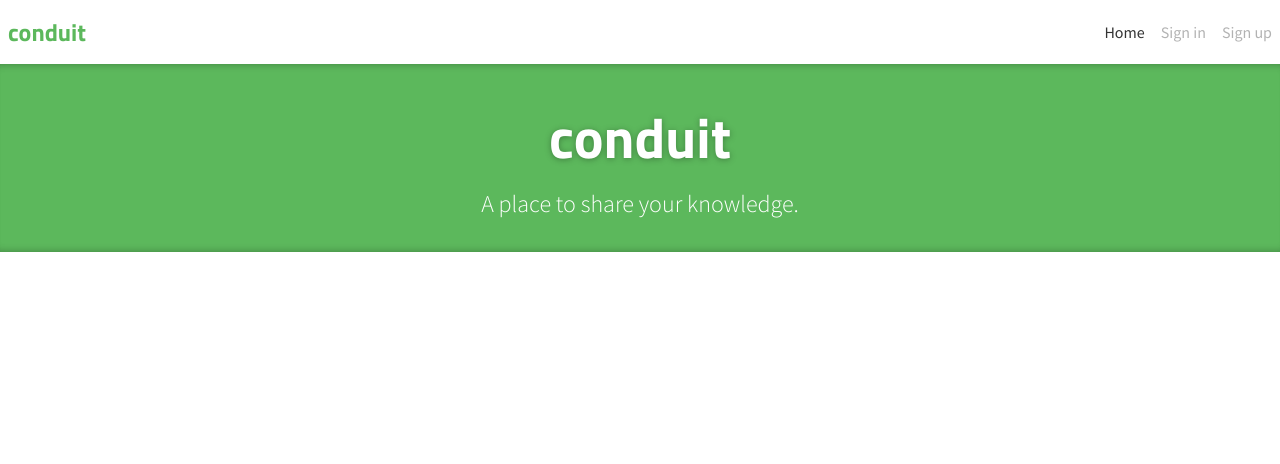
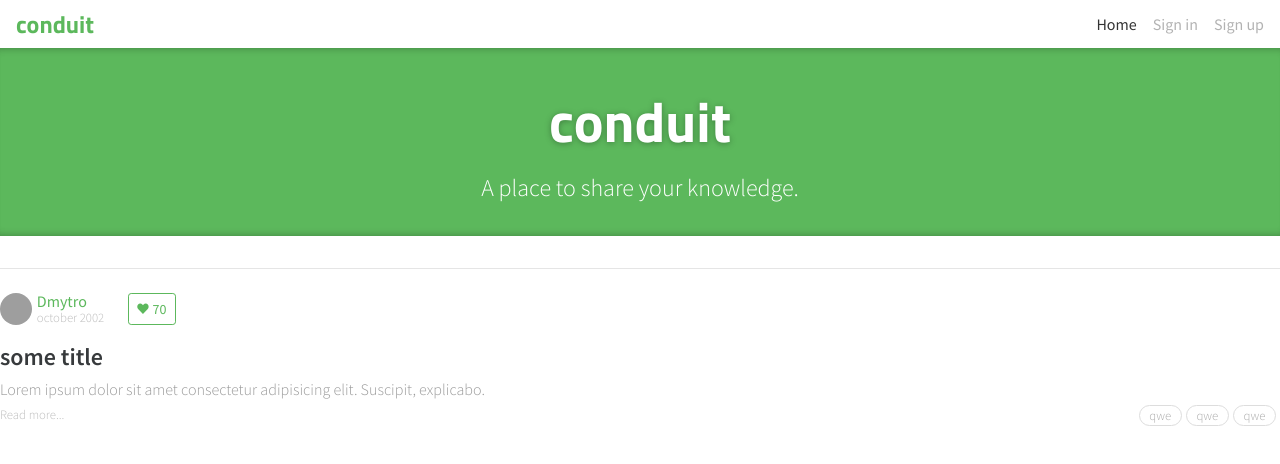
Before and after one commit to Melh1or/conduit-ts-tw-redux, a React (Create React App) app: page / in a window 1280 px wide. Shown: the top 464 px of the page. Built offline with nearby package versions, Linux system fonts and the light colour scheme; grey boxes are pictures that could not be loaded.

Commit message:
Add article

```diff
--- a/public/index.html
+++ b/public/index.html
@@ -21,6 +21,11 @@
       href="https://fonts.googleapis.com/css2?family=Source+Sans+Pro:ital,wght@0,200;0,300;0,400;0,600;0,700;0,900;1,200;1,300;1,400;1,600;1,700;1,900&display=swap"
       rel="stylesheet"
     />
+    <link
+      href="//code.ionicframework.com/ionicons/2.0.1/css/ionicons.min.css"
+      rel="stylesheet"
+      type="text/css"
+    />
     <title>Conduit</title>
   </head>
   <body>
--- a/src/App.tsx
+++ b/src/App.tsx
@@ -1,6 +1,7 @@
 import { FC } from "react";
-import { Banner } from './common/components/banner/banner.component';
+import { Banner } from "./common/components/banner/banner.component";
 import { Header } from "./common/components/header/header.component";
+import { Article } from "./modules/feed/components/article/article.component";
 
 interface AppProps {}
 
@@ -9,6 +10,7 @@
     <div>
       <Header />
       <Banner />
+      <Article />
     </div>
   );
 };
--- a/src/common/components/header/header.component.tsx
+++ b/src/common/components/header/header.component.tsx
@@ -7,14 +7,14 @@
 
 export const Header: FC<HeaderProps> = () => {
   const navLinkClasses = ({ isActive }: { isActive: boolean }) =>
-    clsx("py-navItem", {
+    clsx("py-navItem hover:text-black/60 hover:no-underline", {
       "text-black/30": !isActive,
       "text-black/80": isActive,
     });
 
   return (
     <header>
-      <nav className="p-2 py-4">
+      <nav className="py-2 px-4">
         <Container>
           <div className="flex justify-between items-center">
             <Link
--- a/src/index.scss
+++ b/src/index.scss
@@ -5,5 +5,15 @@
 @layer base {
   body {
     font-family: "Source Sans Pro", sans-serif;
+    color: #373a3c;
+  }
+
+  a {
+    @apply text-conduit-green;
+
+    &:hover {
+      @apply text-conduit-darkGreen;
+      @apply underline;
+    }
   }
 }
--- /dev/null
+++ b/src/modules/feed/components/article/article.component.tsx
@@ -0,0 +1,46 @@
+import { FC } from "react";
+import { Link } from "react-router-dom";
+import { FavoriteButton } from "../favorite-button/favorite-button.component";
+import { TagList } from "../tag-list/tag-list.component";
+
+interface ArticleProps {}
+
+export const Article: FC<ArticleProps> = () => {
+  return (
+    <article>
+      <div className="border-t border-black/10 py-6">
+        <div className="mb-4 font-light flex">
+          <Link to="/">
+            <img
+              src="https://api.realworld.io/images/demo-avatar.png"
+              alt="avatar"
+              className="inline-block h-8 w-8 rounded-full"
+            />
+          </Link>
+          <div className="mr-6 ml-0.3 leading-4 inline-flex flex-col">
+            <Link to="/" className="font-medium">
+              Dmytro
+            </Link>
+            <span className="text-conduit-gray text-date">october 2002</span>
+          </div>
+          <FavoriteButton />
+        </div>
+        <Link to="/article/" className="hover:no-underline">
+          <h1 className="mb-1 font-semibold text-2xl text-conduit-darkestGray">
+            some title
+          </h1>
+          <p className="text-conduit-darkenGray font-light mb-1">
+            Lorem ipsum dolor sit amet consectetur adipisicing elit. Suscipit,
+            explicabo.
+          </p>
+        </Link>
+        <div className="flex justify-between">
+          <span className="text-conduit-gray text-date font-light">
+            Read more...
+          </span>
+          <TagList />
+        </div>
+      </div>
+    </article>
+  );
+};
--- /dev/null
+++ b/src/modules/feed/components/favorite-button/favorite-button.component.tsx
@@ -0,0 +1,12 @@
+import { FC } from "react";
+
+interface FavoriteButtonProps {}
+
+export const FavoriteButton: FC<FavoriteButtonProps> = () => {
+  return (
+    <button className="text-conduit-green border-conduit-green text-center align-middle cursor-pointer select-none border py-1 px-2 text-sm rounded-buttonSm hover:text-white hover:bg-conduit-green focus:text-white focus:bg-conduit-darkGreen">
+      <i className="ion-heart" />
+      <span className="ml-1 font-normal">70</span>
+    </button>
+  );
+};
--- /dev/null
+++ b/src/modules/feed/components/tag-list/tag-list.component.tsx
@@ -0,0 +1,19 @@
+import { FC } from "react";
+
+interface TagListProps {}
+
+export const TagList: FC<TagListProps> = () => {
+  return (
+    <ul className='flex'>
+      <li className="font-light text-date border border-conduit-lightenGray text-conduit-tag mr-1 mb-0.2 px-tag rounded-tag">
+        qwe
+      </li>
+      <li className="font-light text-date border border-conduit-lightenGray text-conduit-tag mr-1 mb-0.2 px-tag rounded-tag">
+        qwe
+      </li>
+      <li className="font-light text-date border border-conduit-lightenGray text-conduit-tag mr-1 mb-0.2 px-tag rounded-tag">
+        qwe
+      </li>
+    </ul>
+  );
+};
--- a/tailwind.config.js
+++ b/tailwind.config.js
@@ -5,15 +5,23 @@
     extend: {
       fontFamily: {
         titillium: ["Titillium Web", "sans-serif;"],
-        titillium: ["Titillium Web", "sans-serif;"],
       },
       colors: {
         conduit: {
           green: "#5CB85C",
+          darkGreen: "#3d8b3d",
+          lightenGray: "#ddd",
+          gray: "#bbb",
+          darkestGray: "#373a3c",
+          darkenGray: "#999",
+          tag: "#aaa",
         },
       },
       spacing: {
         navItem: "0.425rem",
+        0.2: "0.2rem",
+        0.3: "0.3rem",
+        tag: "0.6rem",
       },
       boxShadow: {
         banner:
@@ -24,6 +32,11 @@
       },
       fontSize: {
         logo: "3.5rem",
+        date: "0.8rem",
+      },
+      borderRadius: {
+        buttonSm: "0.2rem",
+        tag: "10rem",
       },
     },
   },
```
